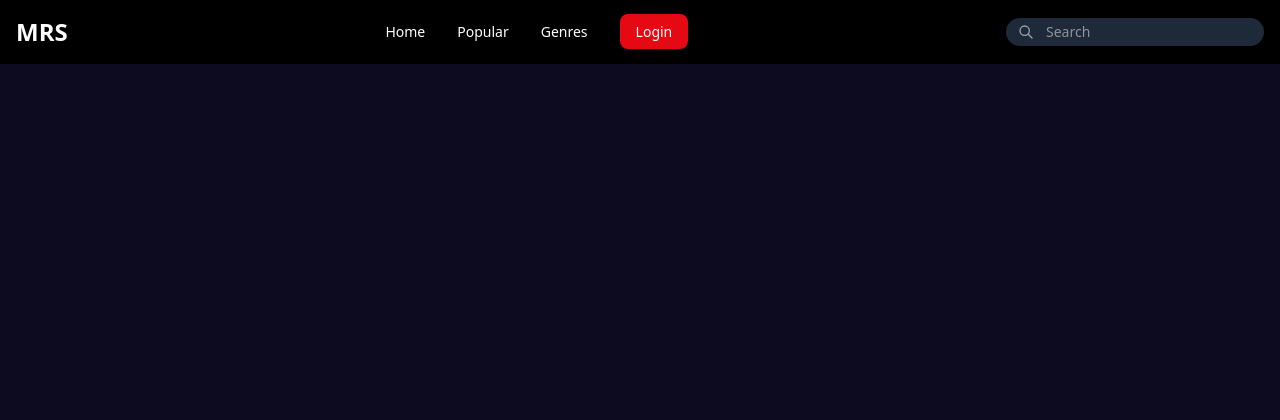
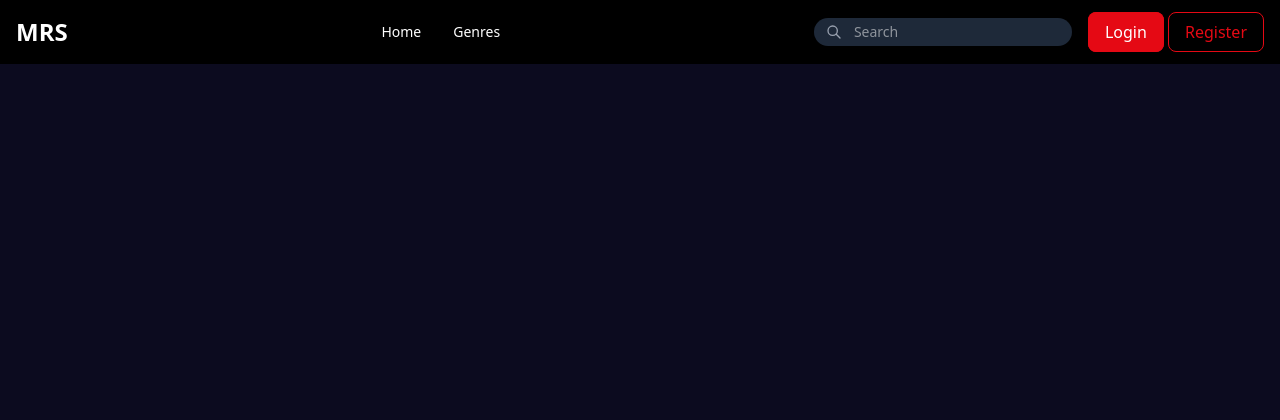
Before and after one commit to Rajesh-K-C/movie_recommendation, a Django app: page / in a window 1280 px wide. Shown: the top 420 px of the page. Run offline with Django 5.2, Linux system fonts and the light colour scheme; data that the repository does not hold is empty.

Commit message:
feat: add logout in navbar dropdown and move login and register at dropwodnlocation

```diff
--- a/static/css/output.css
+++ b/static/css/output.css
@@ -16,9 +16,7 @@
     --color-red-700: oklch(50.5% 0.213 27.518);
     --color-red-800: oklch(44.4% 0.177 26.899);
     --color-green-200: oklch(92.5% 0.084 155.995);
-    --color-green-600: oklch(62.7% 0.194 149.214);
     --color-green-700: oklch(52.7% 0.154 150.069);
-    --color-green-800: oklch(44.8% 0.119 151.328);
     --color-gray-300: oklch(87.2% 0.01 258.338);
     --color-gray-400: oklch(70.7% 0.022 261.325);
     --color-gray-600: oklch(44.6% 0.03 256.802);
@@ -446,6 +457,9 @@
   }
   .border-gray-800 {
     border-color: var(--color-gray-800);
+  }
+  .border-primary {
+    border-color: var(--color-primary);
   }
   .bg-black {
     background-color: var(--color-black);
@@ -684,6 +712,13 @@
       }
     }
   }
+  .hover\:bg-primary {
+    &:hover {
+      @media (hover: hover) {
+        background-color: var(--color-primary);
+      }
+    }
+  }
   .hover\:bg-red-700 {
     &:hover {
       @media (hover: hover) {
@@ -702,6 +737,13 @@
     &:hover {
       @media (hover: hover) {
         color: var(--color-red-500);
+      }
+    }
+  }
+  .hover\:text-white {
+    &:hover {
+      @media (hover: hover) {
+        color: var(--color-white);
       }
     }
   }
@@ -974,6 +1016,11 @@
   inherits: false;
   initial-value: 0 0 #0000;
 }
+@property --tw-outline-style {
+  syntax: "*";
+  inherits: false;
+  initial-value: solid;
+}
 @property --tw-blur {
   syntax: "*";
   inherits: false;
@@ -1120,6 +1167,7 @@
       --tw-ring-offset-width: 0px;
       --tw-ring-offset-color: #fff;
       --tw-ring-offset-shadow: 0 0 #0000;
+      --tw-outline-style: solid;
       --tw-blur: initial;
       --tw-brightness: initial;
       --tw-contrast: initial;
--- a/templates/includes/navbar.html
+++ b/templates/includes/navbar.html
@@ -11,24 +11,11 @@
         <a href="{% url 'home' %}" class="hover:text-primary transition">Home</a>
       </li>
       <li>
-        <a href="{% url 'popular_movies' %}" class="hover:text-primary transition">Popular</a>
-      </li>
-      <li>
         <a href="{% url 'movie_genre_list' %}" class="hover:text-primary transition">Genres</a>
       </li>
       {% if user.is_authenticated %}
         <li>
           <a href="{% url 'my_list' %}" class="hover:text-primary transition">My List</a>
-        </li>
-        <li>
-          <form action="{% url 'logout' %}" method="post">
-            {% csrf_token %}
-            <button type="submit" class="hover:text-primary transition cursor-pointer">Logout</button>
-          </form>
-        </li>
-      {% else %}
-        <li>
-          <a href="{% url 'login' %}" class="bg-primary hover:bg-red-700 transition px-4 py-2 rounded-lg">Login</a>
         </li>
       {% endif %}
     </ul>
@@ -53,7 +40,16 @@
             <a href="{% url 'profile' %}" class="block px-4 py-2 hover:bg-gray-800 rounded-lg">Profile</a>
             <a href="{% url 'change_password' %}" class="block px-4 py-2 hover:bg-gray-800 rounded-lg">Change Password</a>
             <a href="{% url 'watch_history' %}" class="block px-4 py-2 hover:bg-gray-800 rounded-lg">Watch History</a>
+            <form action="{% url 'logout' %}" method="post">
+              {% csrf_token %}
+              <button type="submit" class="block px-4 py-2 hover:bg-gray-800 rounded-lg cursor-pointer w-full text-start">Logout</button>
+            </form>
           </div>
+        </div>
+      {% else %}
+        <div>
+          <a href="{% url 'login' %}" class="bg-primary border border-primary hover:bg-red-700 transition px-4 py-2 rounded-lg">Login</a>
+          <a href="{% url 'register' %}" class="px-4 py-2 rounded-lg border border-primary text-primary hover:bg-primary hover:text-white transition">Register</a>
         </div>
       {% endif %}
       {% comment %}Hamburger Button (Only Mobile){% endcomment %}
@@ -82,15 +78,8 @@
   </form>
   {% comment %}Mobile Links{% endcomment %}
   <a href="{% url 'home' %}" class="hover:text-red-500">Home</a>
-  <a href="{% url 'popular_movies' %}" class="hover:text-red-500">Popular</a>
   <a href="{% url 'movie_genre_list' %}" class="hover:text-red-500">Genres</a>
   {% if user.is_authenticated %}
     <a href="{% url 'my_list' %}" class="hover:text-red-500">My List</a>
-    <form action="{% url 'logout' %}" method="post">
-      {% csrf_token %}
-      <button type="submit" class="hover:text-red-500 cursor-pointer">Logout</button>
-    </form>
-  {% else %}
-    <a href="{% url 'login' %}" class="bg-primary hover:bg-red-700 px-4 py-2 rounded-lg">Login</a>
   {% endif %}
 </div>
```
Also changed, not shown: other parts of static/css/output.css (+30 -3 lines).
